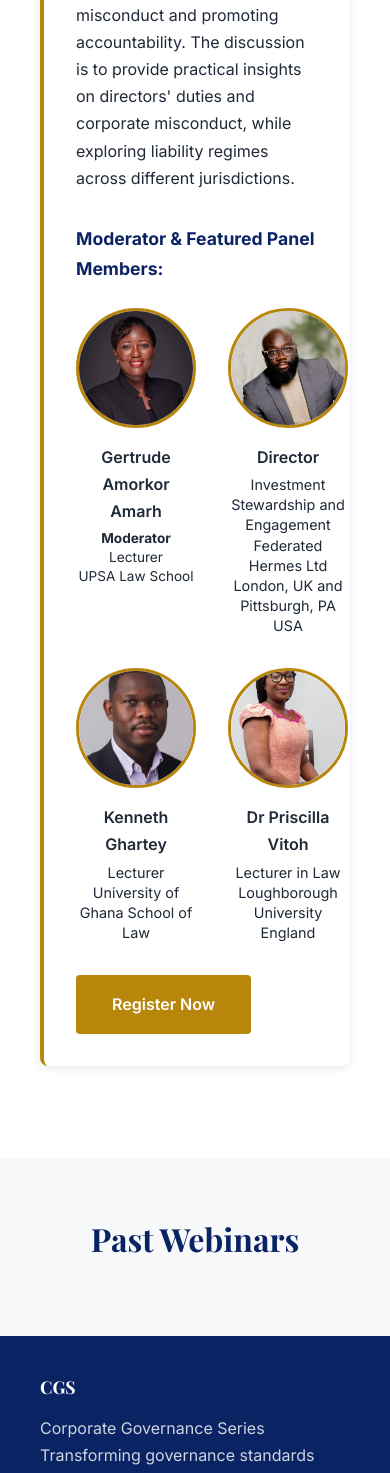
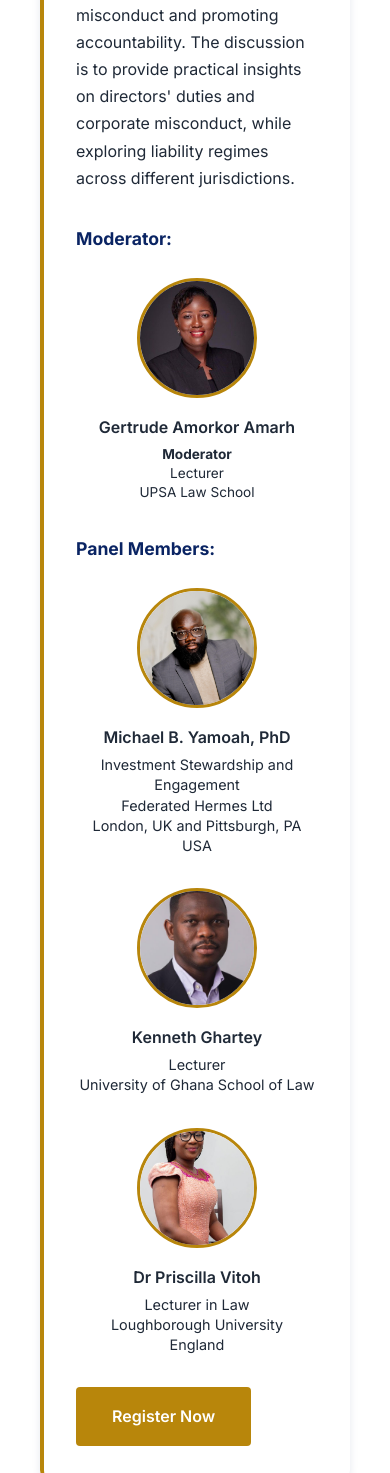
Before and after one commit to sukatu/cgs, a PHP site: page /webinar-diary.html in a window 390 px wide; the page is wider, and only the part inside the window is pictured. Shown: the part 1037-2510 px from the top of that part. Run offline with PHP 8.4, Linux system fonts and the light colour scheme; data that the repository does not hold is empty.

```diff
--- a/styles.css
+++ b/styles.css
@@ -1523,12 +1523,23 @@ h1, h2, h3, h4, h5, h6 {
     }
 
     /* Responsive grid for moderator and panel members */
-    div[style*="grid-template-columns: repeat(4"] {
+    div[style*="grid-template-columns: 1fr 3fr"] {
+        grid-template-columns: 1fr !important;
+    }
+
+    div[style*="grid-template-columns: repeat(3"] {
         grid-template-columns: repeat(2, 1fr) !important;
     }
 
-    div[style*="grid-template-columns: repeat(4"] img {
+    div[style*="grid-template-columns: repeat(3"] img,
+    div[style*="grid-template-columns: 1fr 3fr"] img {
         width: 120px !important;
         height: 120px !important;
     }
-}
+
+    @media (max-width: 600px) {
+        div[style*="grid-template-columns: repeat(3"] {
+            grid-template-columns: 1fr !important;
+        }
+    }
+}
--- a/webinar-diary.html
+++ b/webinar-diary.html
@@ -83,8 +83,9 @@
                         <strong>About this webinar:</strong> This webinar brings together experts to discuss the role of directors' duties in preventing corporate misconduct and promoting accountability. The discussion is to provide practical insights on directors' duties and corporate misconduct, while exploring liability regimes across different jurisdictions.
                     </div>
                     <div style="margin: 2rem 0;">
-                        <strong style="display: block; margin-bottom: 1.5rem; font-size: 1.1rem; color: var(--primary-navy);">Moderator & Featured Panel Members:</strong>
-                        <div style="display: grid; grid-template-columns: repeat(4, 1fr); gap: 2rem; margin-top: 1rem;">
+                        <div style="display: grid; grid-template-columns: 1fr 3fr; gap: 2rem; align-items: start;">
+                            <div>
+                                <strong style="display: block; margin-bottom: 1.5rem; font-size: 1.1rem; color: var(--primary-navy);">Moderator:</strong>
                                 <div style="text-align: center;">
                                     <img src="images/GERTRUDE AMORKOR AMARH.jpeg"
                                          alt="Gertrude Amorkor Amarh"
@@ -93,12 +94,16 @@
                                     <p style="font-weight: 600; color: var(--text-charcoal); margin-bottom: 0.25rem;">Gertrude Amorkor Amarh</p>
                                     <p style="font-size: 0.85rem; color: var(--text-light); line-height: 1.4;"><strong>Moderator</strong><br>Lecturer<br>UPSA Law School</p>
                                 </div>
+                            </div>
+                            <div>
+                                <strong style="display: block; margin-bottom: 1.5rem; font-size: 1.1rem; color: var(--primary-navy);">Panel Members:</strong>
+                                <div style="display: grid; grid-template-columns: repeat(3, 1fr); gap: 2rem;">
                                     <div style="text-align: center;">
                                         <img src="images/Director, Investment Stewardship and Engagement Federated Hermes Ltd - London, UK and Pittsburgh, PA USA.jpeg"
-                                     alt="Speaker"
+                                             alt="Michael B. Yamoah"
                                              style="width: 150px; height: 150px; border-radius: 50%; object-fit: cover; margin: 0 auto 1rem; display: block; border: 3px solid var(--accent-gold);"
                                              onerror="this.style.display='none';">
-                                <p style="font-weight: 600; color: var(--text-charcoal); margin-bottom: 0.25rem;">Director</p>
+                                        <p style="font-weight: 600; color: var(--text-charcoal); margin-bottom: 0.25rem;">Michael B. Yamoah, PhD</p>
                                         <p style="font-size: 0.9rem; color: var(--text-light); line-height: 1.4;">Investment Stewardship and Engagement<br>Federated Hermes Ltd<br>London, UK and Pittsburgh, PA USA</p>
                                     </div>
                                     <div style="text-align: center;">
@@ -116,6 +121,8 @@
                                              onerror="this.style.display='none';">
                                         <p style="font-weight: 600; color: var(--text-charcoal); margin-bottom: 0.25rem;">Dr Priscilla Vitoh</p>
                                         <p style="font-size: 0.9rem; color: var(--text-light); line-height: 1.4;">Lecturer in Law<br>Loughborough University<br>England</p>
+                                    </div>
+                                </div>
                             </div>
                         </div>
                     </div>
```
Lines whose indentation alone changed are shown as unchanged.
